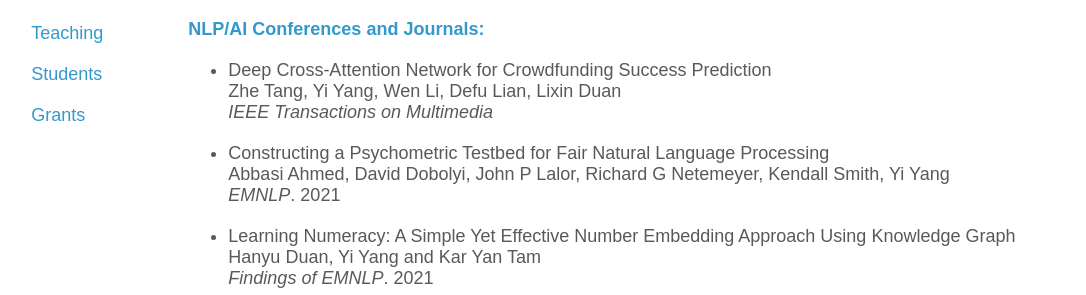
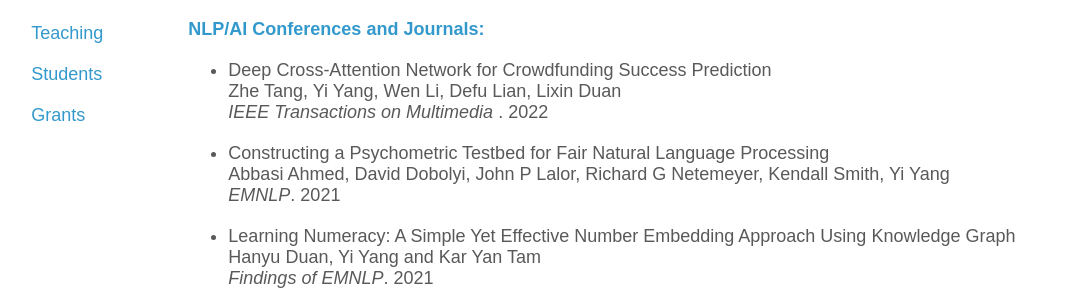
Before and after one commit to yya518/yya518.github.io, a Jekyll site: the page built from research.md, in a window 1280 px wide and 900 px high, scrolled down 412 px. Shown: the part 158-453 px from the top of the window, without its empty margins (85-1171 px from the left). Built offline with Jekyll 4.4.1, drawn with Linux system fonts in a browser that asks for light colours.

Commit message:
minor typo

```diff
--- a/research.md
+++ b/research.md
@@ -28,7 +28,7 @@ Fan Zhou, Bangying Wu, Kunpeng Zhang, Yi Yang, and Harry Wang <br>
 
 <span style="color:#39c;">**NLP/AI Conferences and Journals:**  </span>
 
-+ Deep Cross-Attention Network for Crowdfunding Success Prediction<br>Zhe Tang, Yi Yang, Wen Li, Defu Lian, Lixin Duan<br>*IEEE Transactions on Multimedia* <br>
++ Deep Cross-Attention Network for Crowdfunding Success Prediction<br>Zhe Tang, Yi Yang, Wen Li, Defu Lian, Lixin Duan<br>*IEEE Transactions on Multimedia* . 2022<br>
 
 + Constructing a Psychometric Testbed for Fair Natural Language Processing<br>Abbasi Ahmed, David Dobolyi, John P Lalor, Richard G Netemeyer, Kendall Smith, Yi Yang<br>*EMNLP*. 2021 <br>
 
```
Also changed, not shown: students.md (+1 -0 lines), teaching.md (+0 -1 lines).
